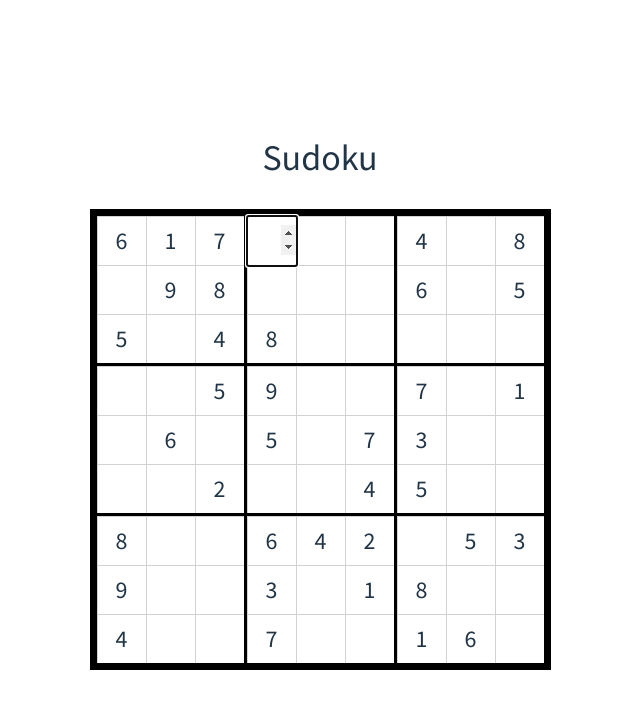
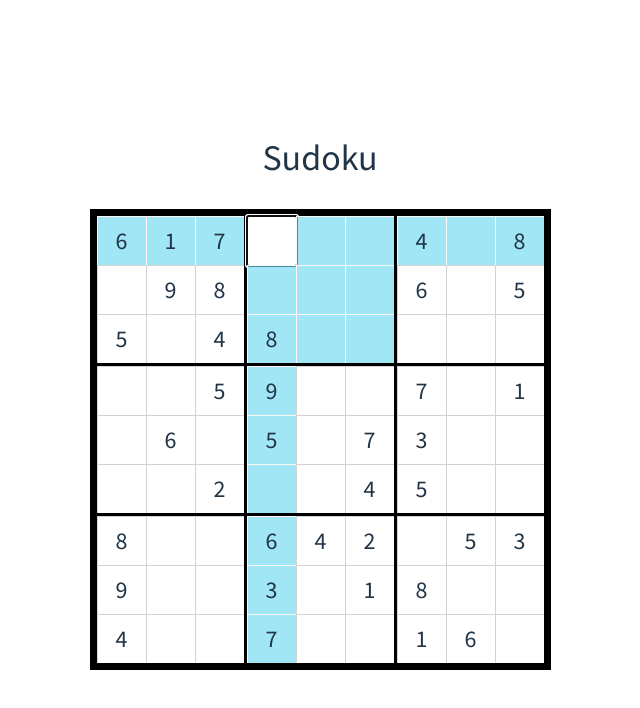
Before and after one commit to me-vaisakhr/sudoku, a React (Vite) app: page / in a window 1280 px wide. Both pictures are taken after a click on the element 591 px from the left and 240 px from the top of the page. Shown: the top 708 px of the page, without its empty margins (320-960 px from the left). Built offline with nearby package versions, Linux system fonts and the light colour scheme; a web font is replaced by a local one.

Commit message:
added additional effects

```diff
--- a/src/App.css
+++ b/src/App.css
@@ -9,6 +9,7 @@
   margin: 0;
   border-spacing: 0;
   font-family: 'Montserrat', sans-serif;
+  user-select: none;
   font-family: 'Source Sans Pro', sans-serif;
 }
 
--- a/src/components/BoardItem/index.css
+++ b/src/components/BoardItem/index.css
@@ -1,4 +1,5 @@
 .grid-item {
+    position: relative;
     padding: 14px;
     border-left: 1px solid;
     border-top: 1px solid;
@@ -33,12 +34,37 @@
     height: 48px;
     border: "none";
     font-size: 24px;
+    text-align: center;
 }
 
 .error {
     background-color: #ff0000ab;
     color: white;
     border-color: #ff0000ab !important;
+}
+
+.error::after {
+    content: '/';
+    position: absolute;
+    top: 50%;
+    left: 50%;
+    transform-origin: center;
+    transform: translate(-50%, -50%) rotate(35deg);
+}
+
+.focus {
+    background-color: #6ad8efa1;
+    border-color: #fff7f7;
+}
+
+.correct-value {
+    position: absolute;
+    top: 5%;
+    left: 70%;
+    font-size: 12px;
+    border-radius: 50%;
+    color: lightgreen;
+    font-weight: 600;
 }
 
 @media only screen and (max-width: 900px) {
--- a/src/components/BoardItem/index.tsx
+++ b/src/components/BoardItem/index.tsx
@@ -11,6 +11,10 @@ import "./index.css";
 interface BoardItemProps extends BoardProps {
   row: number;
   column: number;
+  correctValue?: number;
+  isFocused?: boolean;
+  onFocus?: (row: number, column: number) => void;
+  onBlur?: (row: number, column: number) => void;
   onEdit?: (value: number, row: number, column: number) => void;
 }
 
@@ -18,9 +22,13 @@ const BoardItem: FC<PropsWithChildren<BoardItemProps>> = ({
   row,
   column,
   value,
+  correctValue,
   isEditable,
+  isFocused,
   isError,
   onEdit,
+  onFocus,
+  onBlur,
 }) => {
   const [editEnabled, setEditable] = useState<boolean>(false);
   const [editedValue, setEditedValue] = useState<number>(0);
@@ -29,19 +37,23 @@ const BoardItem: FC<PropsWithChildren<BoardItemProps>> = ({
     if (isError) return;
     if (!isEditable) return;
     setEditable(true);
+    onFocus?.(row, column);
   };
 
   const handleRemoveEdit = () => {
     setEditable(false);
+    onBlur?.(row, column);
   };
 
   const handleOutOfFocus = () => {
     if (!isEditable) return;
     const newValue = editedValue === 0 ? value : editedValue;
     handleRemoveEdit();
-    setEditedValue(0);
 
-    onEdit?.(newValue, row, column);
+    if (!isNaN(newValue)) {
+      setEditedValue(0);
+      onEdit?.(newValue, row, column);
+    }
   };
 
   const handleEditValueChange = (e: ChangeEvent<HTMLInputElement>) => {
@@ -53,13 +65,17 @@ const BoardItem: FC<PropsWithChildren<BoardItemProps>> = ({
     <div
       className={`grid-item ${isEditable && !editEnabled && "editable"} ${
         editEnabled && "editable-enabled"
-      } ${isError && "error"}`}
+      } ${isError && "error"} ${isFocused && "focus"}`}
       onClick={handleEditField}
     >
       {editEnabled ? (
         <input
+          value={editedValue || ""}
           autoFocus
-          type="number"
+          type="text"
+          min={1}
+          max={9}
+          pattern="\d+"
           maxLength={1}
           onChange={handleEditValueChange}
           onBlur={handleOutOfFocus}
@@ -68,11 +84,13 @@ const BoardItem: FC<PropsWithChildren<BoardItemProps>> = ({
               handleOutOfFocus();
             }
           }}
-          pattern="[1-9]"
           className="text-box"
         />
       ) : (
-        <div>{value !== 0 ? value : "  "}</div>
+        <>
+          <div>{value !== 0 ? value : "  "}</div>
+          {isError && <sup className="correct-value">{correctValue}</sup>}
+        </>
       )}
     </div>
   );
--- a/src/components/Sudoku/index.tsx
+++ b/src/components/Sudoku/index.tsx
@@ -1,6 +1,7 @@
-import { flattenDeep } from "lodash";
+import { flattenDeep, uniq } from "lodash";
 import React, { FC, useEffect, useState } from "react";
 import { BoardItem as BoardItemProps } from "../../model/sudoku";
+import { SUDOKU_MAX_COLS, SUDOKU_MAX_ROWS } from "../../utils/constants";
 import BoardItem from "../BoardItem";
 import "./sudoku.css";
 
@@ -20,6 +21,7 @@ const Sudoku: FC<SudokuProps> = ({
   const [normalizedBoard, setNormalizedBoard] = useState<BoardItemProps[][]>(
     []
   );
+  const [focusedCoords, setFocusCoords] = useState<string[]>([]);
 
   const getNormalizedBoard = (
     withError?: boolean
@@ -98,6 +100,41 @@ const Sudoku: FC<SudokuProps> = ({
     onSudokuBoardCompleted?.(getDenormalizeBoard());
   }, [isCompleted, normalizedBoard]);
 
+  const generateFoucusedNeighbours = (row: number, column: number) => {
+    let neighbours = [];
+    //row coords
+    for (let i = 0; i < SUDOKU_MAX_ROWS; i++) {
+      neighbours.push(`${row}, ${i}`);
+    }
+
+    //col cords
+    for (let i = 0; i < SUDOKU_MAX_COLS; i++) {
+      neighbours.push(`${i}, ${column}`);
+    }
+
+    //subgrid coords
+    const rowInSmallMatrix = row % Math.sqrt(SUDOKU_MAX_ROWS);
+    const colInSmallMatrix = column % Math.sqrt(SUDOKU_MAX_COLS);
+    const startingRow = row - rowInSmallMatrix;
+    const startingCol = column - colInSmallMatrix;
+    const endingRow = startingRow + (Math.sqrt(SUDOKU_MAX_ROWS) - 1);
+    const endingCol = startingCol + (Math.sqrt(SUDOKU_MAX_COLS) - 1);
+
+    for (let i = startingRow; i <= endingRow; i++)
+      for (let j = startingCol; j <= endingCol; j++)
+        neighbours.push(`${i}, ${j}`);
+
+    return uniq([...neighbours]);
+  };
+
+  const handleFocusNeighbours = (row: number, column: number) => {
+    setFocusCoords(generateFoucusedNeighbours(row, column));
+  };
+
+  const handleBlurNeighbours = (row: number, column: number) => {
+    setFocusCoords([]);
+  };
+
   return (
     <table className="sudoku">
       <tbody className="sudoku-body">
@@ -114,8 +151,12 @@ const Sudoku: FC<SudokuProps> = ({
                       value={col.value}
                       row={rowIndex}
                       column={colIndex}
-                      isEditable={col.isEditable}
+                      isFocused={focusedCoords.includes(`${rowIndex}, ${colIndex}`)}
+                      correctValue={solution[rowIndex][colIndex] || 0}
+                      isEditable={true}//col.isEditable}
                       isError={col.isError}
+                      onFocus={handleFocusNeighbours}
+                      onBlur={handleBlurNeighbours}
                       onEdit={handleUpdateBoard}
                     />
                   </td>
--- a/src/hooks/useSudoku.tsx
+++ b/src/hooks/useSudoku.tsx
@@ -2,10 +2,8 @@ import React, { useState } from "react";
 import { Sudoku } from "../lib/Sudoku";
 import { DIFFICULTY } from "../model/sudoku";
 import { DIFFICULTY_MODES } from "../utils/constants";
-import { cloneDeep, flattenDeep } from "lodash";
+import { cloneDeep } from "lodash";
 
-const MAX_ROW = 9;
-const MAX_COL = 9;
 const useSudoku = () => {
   const INITIAL_SUDOKU_GRID = [
     [0, 0, 0, 0, 0, 0, 0, 0, 0],
--- a/src/utils/constants.ts
+++ b/src/utils/constants.ts
@@ -4,3 +4,6 @@ export const DIFFICULTY_MODES = {
   HARD: 53,
   INHUMAN: 57,
 };
+
+export const SUDOKU_MAX_ROWS = 9;
+export const SUDOKU_MAX_COLS = 9;
```
